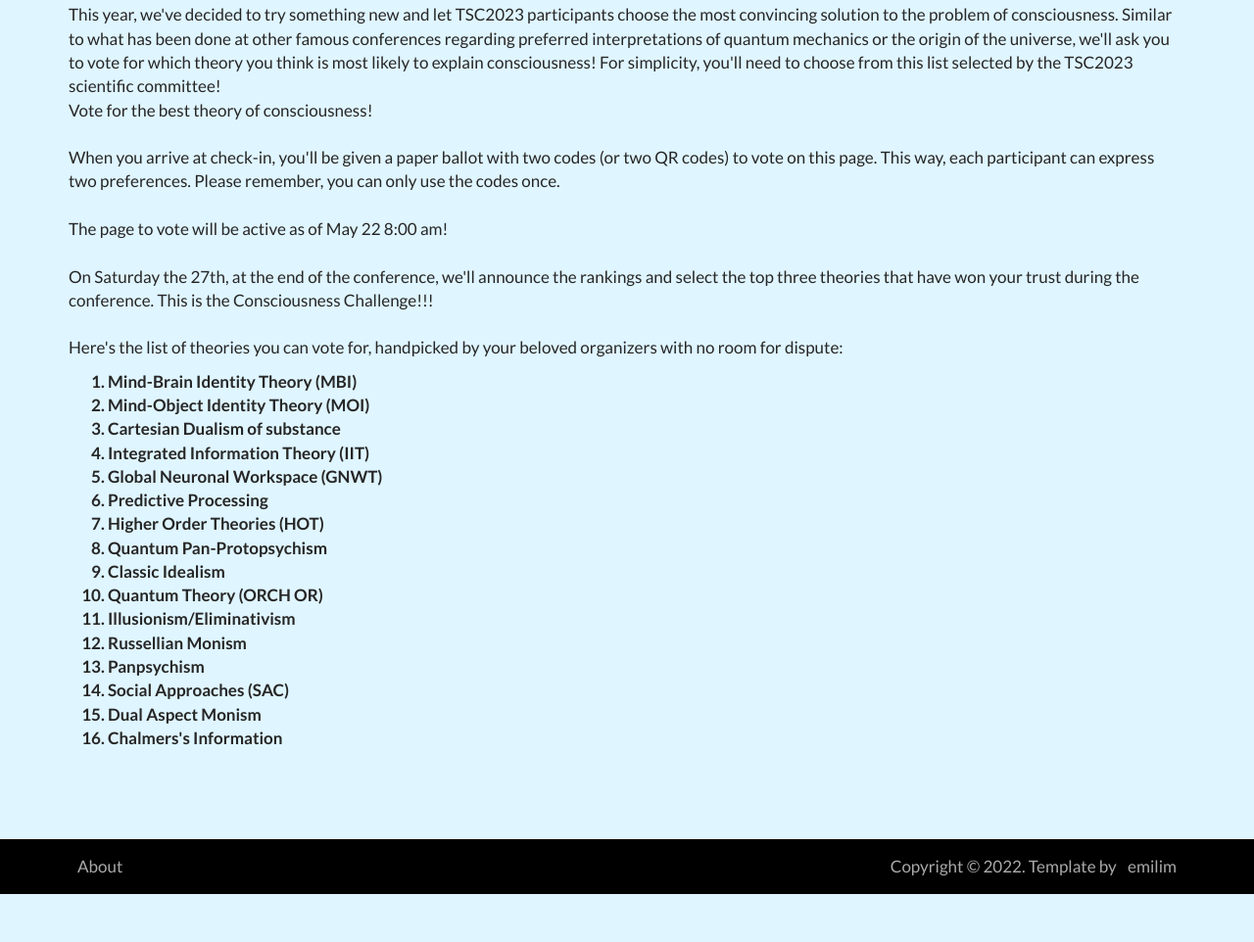
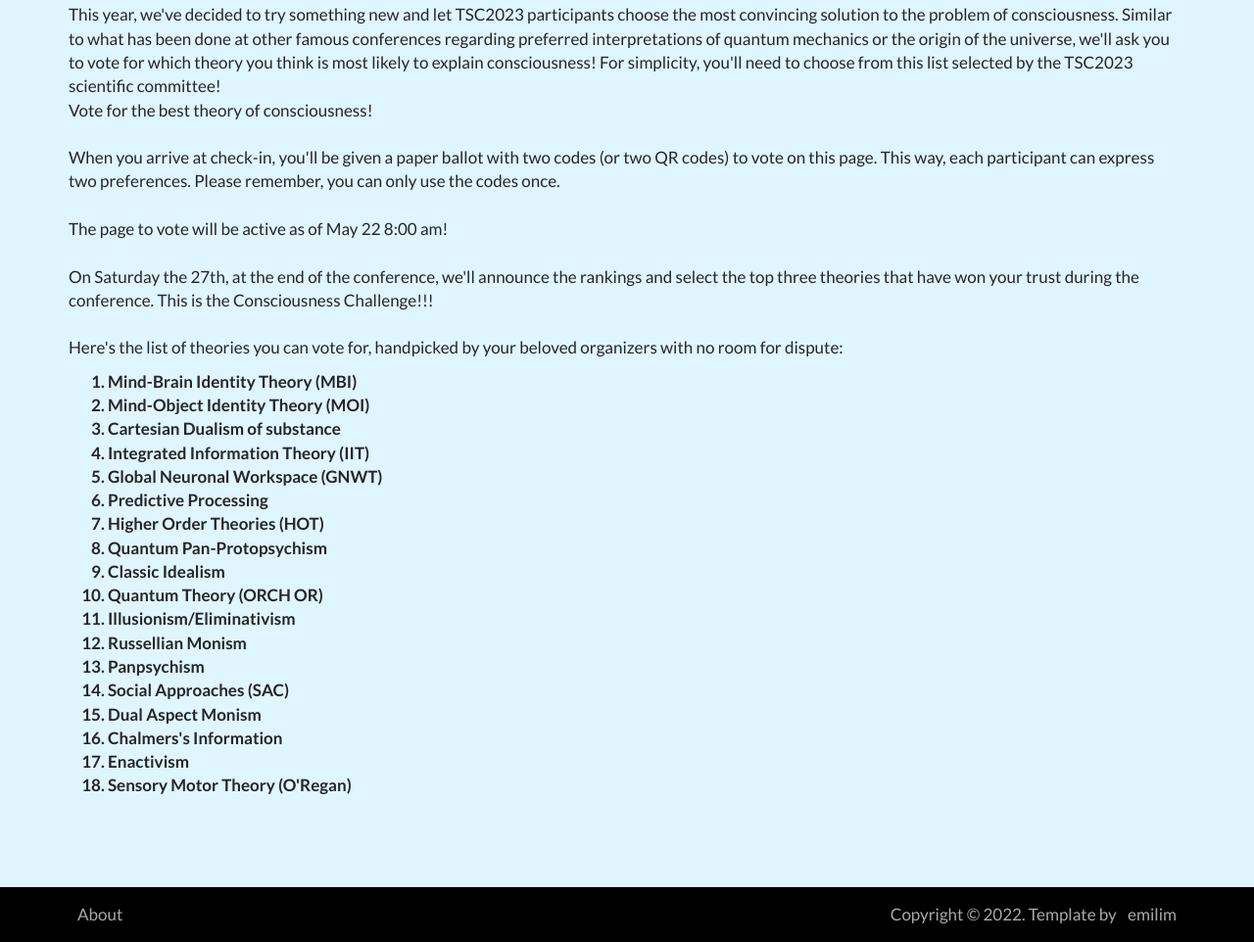
Before and after one commit to emilim/tsc2023-taormina, a plain HTML site: page ConsciousnessChallenge.htm in a window 1280 px wide. Shown: the part 722-1684 px from the top of the page at 98% size. Before the commit the page ends 1635 px from the top, so only its background shows below. Drawn offline with nearby package versions, Linux system fonts and the light colour scheme.

Commit message:
added two theories

```diff
--- a/ConsciousnessChallenge.htm
+++ b/ConsciousnessChallenge.htm
@@ -86,6 +86,8 @@
 					<li><input type="radio" name="risposta" value="SAC">Social Approaches (SAC)</li>
 					<li><input type="radio" name="risposta" value="DAM">Dual Aspect Monism</li>
 					<li><input type="radio" name="risposta" value="CI2">Chalmers's Information</li>
+					<li><input type="radio" name="risposta" value="EN">Enactivism</li>
+					<li><input type="radio" name="risposta" value="SMT">Sensory Motor Theory (O'Regan)</li>
 				</ul>
 				<input type="button" value="Send" onclick="inviaRisposta()">
 			</div>
@@ -131,6 +133,8 @@
 						<li>Social Approaches (SAC)</li>
 						<li>Dual Aspect Monism</li>
 						<li>Chalmers's Information</li>
+						<li>Enactivism</li>
+						<li>Sensory Motor Theory (O'Regan)</li>
 					</ol>
 				</strong>
 			</p>
```
